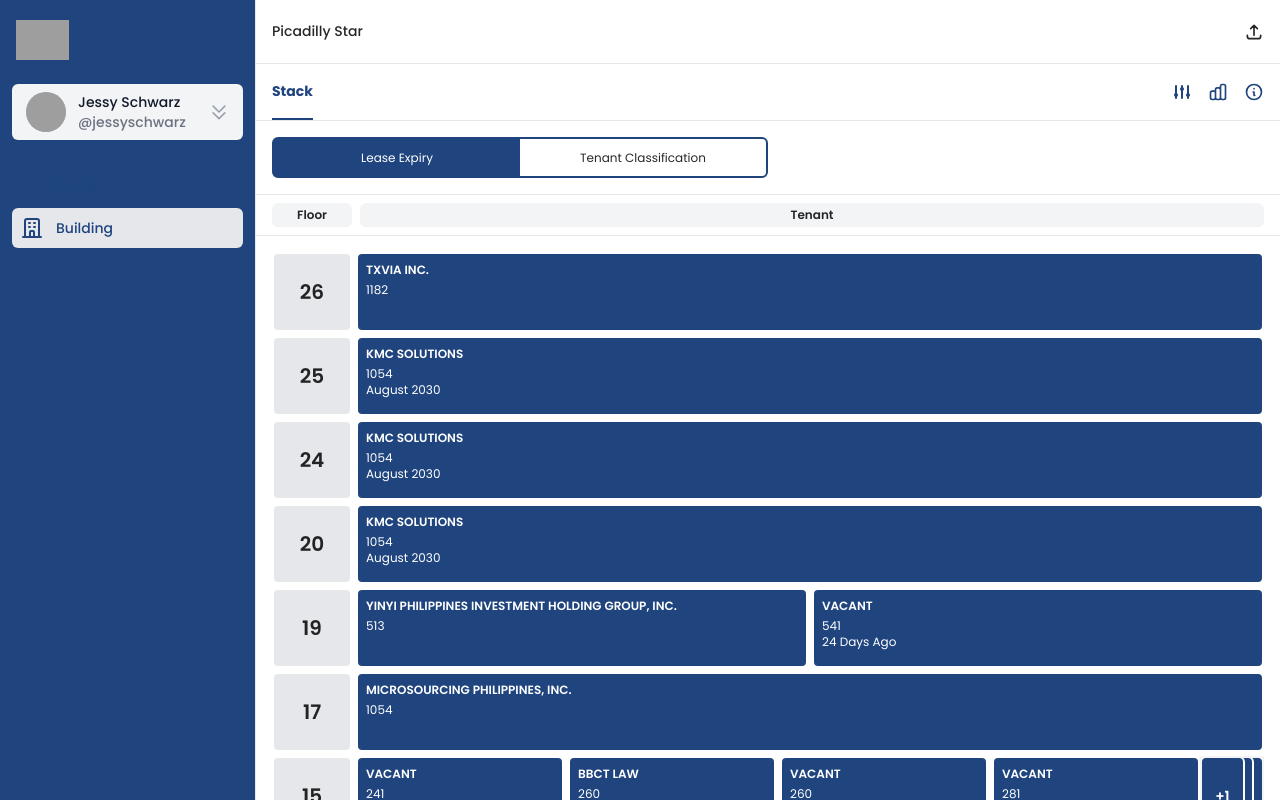
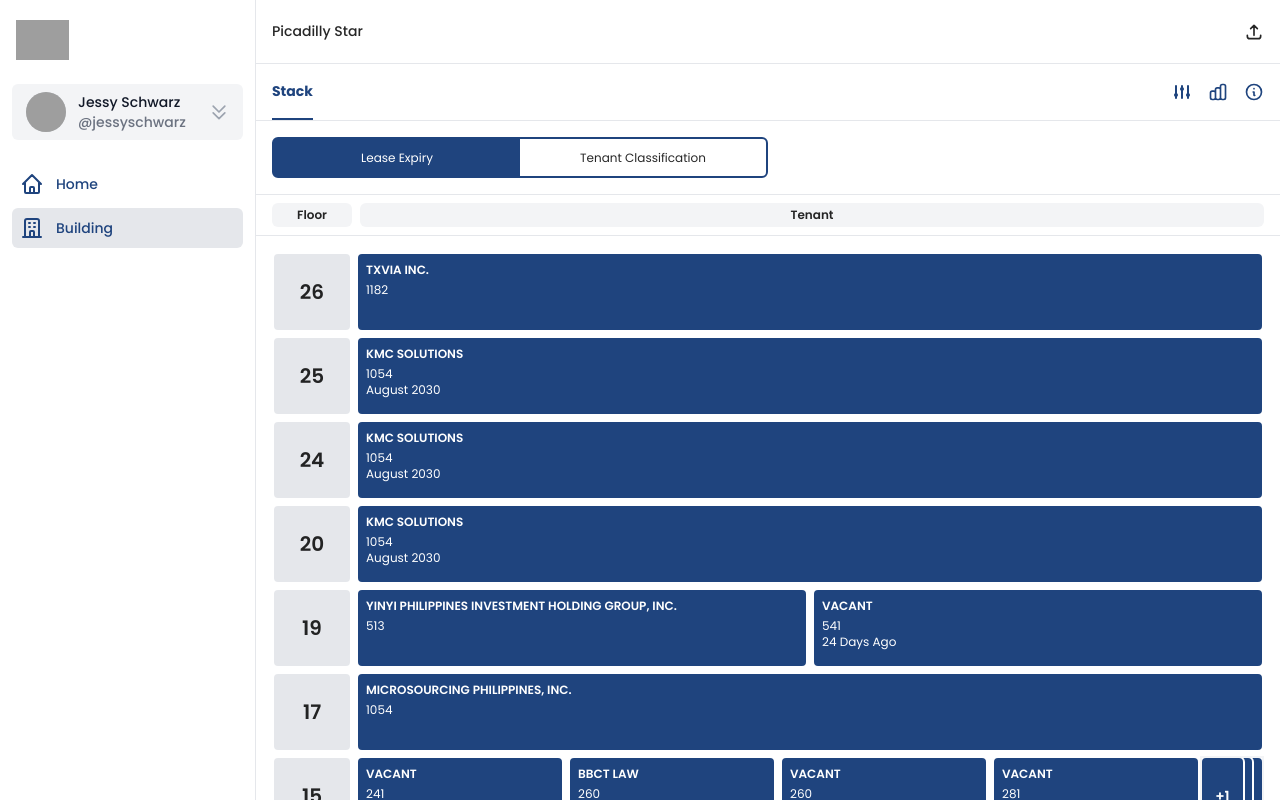
Before and after one commit to kmcwebdev/stackz-pwa, a React (Create React App) app: page /buildings/1/floors in a window 1280 px wide. Built offline with nearby package versions, Linux system fonts and the light colour scheme; grey boxes are pictures that could not be loaded.

Commit message:
Fixed lazyloader + sidebar

```diff
--- a/src/components/Lazy-load.tsx
+++ b/src/components/Lazy-load.tsx
@@ -15,7 +15,7 @@
         'h-full': fullHeight,
       })}
     >
-      <div className='absolute h-full w-full grid place-items-center bg-black bg-opacity-10'>
+      <div className='absolute h-full w-full grid place-items-center bg-black bg-opacity-5 transition-all'>
         <div className='flex flex-col gap-4'>
           <LoadingOutlined
             spin
--- a/src/components/layout/Sidebar/index.tsx
+++ b/src/components/layout/Sidebar/index.tsx
@@ -85,7 +85,7 @@
     <>
       {/* Desktop Sidebar */}
       <div className='hidden lg:flex lg:flex-shrink-0'>
-        <div className='flex flex-col w-64 pt-5 pb-4 bg-primary border-r border-gray-200'>
+        <div className='flex flex-col w-64 pt-5 pb-4 bg-white border-r border-gray-200'>
           {topSection}
           {sideNavigation}
         </div>
--- a/src/styles/main.css
+++ b/src/styles/main.css
@@ -1145,8 +1145,8 @@
 	--tw-bg-opacity: 1;
 	background-color: rgba(248, 113, 113, var(--tw-bg-opacity));
 }
-.bg-opacity-10{
-	--tw-bg-opacity: 0.1;
+.bg-opacity-5{
+	--tw-bg-opacity: 0.05;
 }
 .bg-opacity-75{
 	--tw-bg-opacity: 0.75;
```
